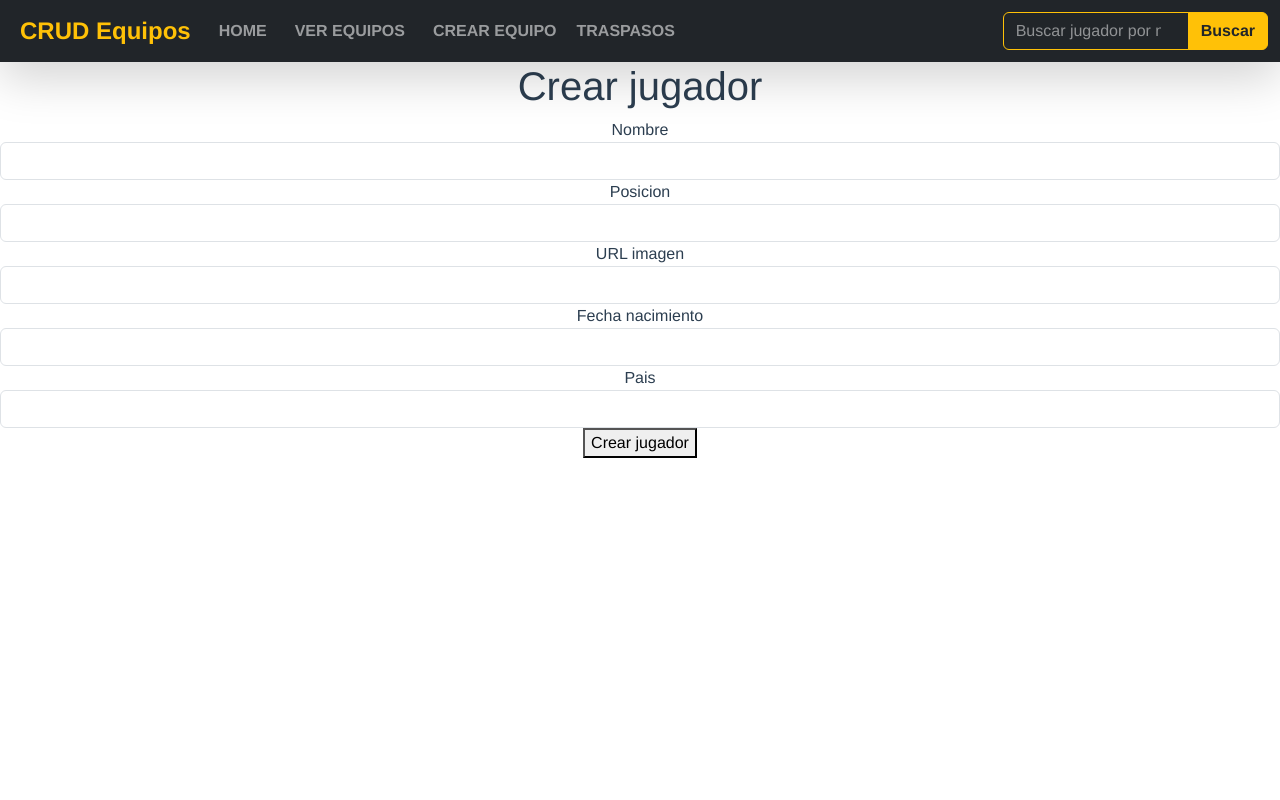
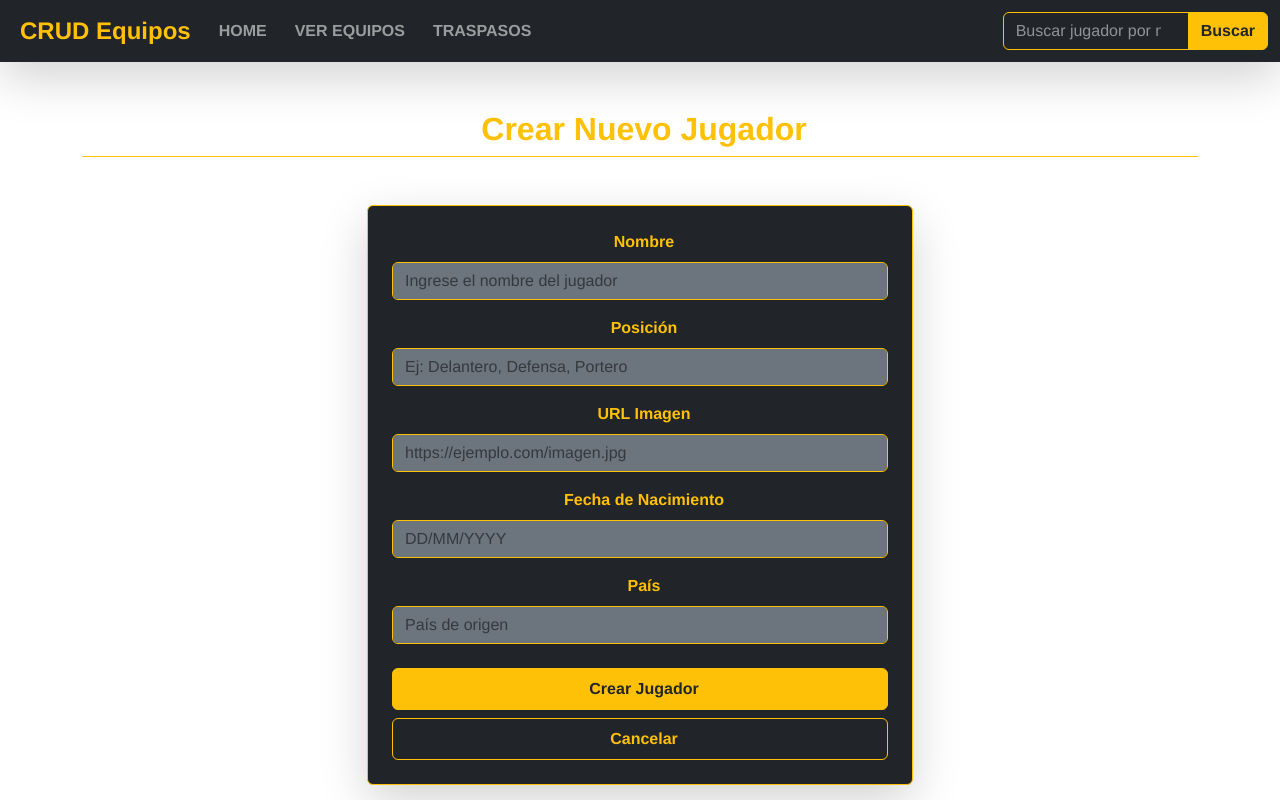
Before and after one commit to Jorgerdzz/vuecrudequipos, a Vue app: page /createjugador/1 in a window 1280 px wide. Built offline with nearby package versions, Linux system fonts and the light colour scheme.

Commit message:
Implementación página home y formulario de creación de jugador modernizado

```diff
--- a/src/components/CrearJugador.vue
+++ b/src/components/CrearJugador.vue
@@ -1,45 +1,123 @@
 <template>
-    <div>
-        <h1>Crear jugador</h1>
+  <div class="container mt-5">
+    <h2
+      class="text-center mb-5 text-warning fw-bold border-bottom border-warning pb-2"
+    >
+      <i class="bi bi-person-plus-fill me-2"></i> Crear Nuevo Jugador
+    </h2>
+
+    <div class="row justify-content-center">
+      <div class="col-lg-6 col-md-8">
+        <div class="card bg-dark text-light border-warning shadow-lg">
+          <div class="card-body p-4">
             <form v-on:submit.prevent="insertJugador()">
-            <label>Nombre</label>
-            <input type="text" v-model="jugador.nombre" class="form-control"/>
-            <label>Posicion</label>
-            <input type="text" v-model="jugador.posicion" class="form-control"/>
-            <label>URL imagen</label>
-            <input type="text" v-model="jugador.imagen" class="form-control"/>
-            <label>Fecha nacimiento</label>
-            <input type="text" v-model="jugador.fechaNacimiento" class="form-control"/>
-            <label>Pais</label>
-            <input type="text" v-model="jugador.pais" class="form-control"/>
-            <button>Crear jugador</button>
+              <div class="mb-3">
+                <label class="form-label text-warning fw-bold">
+                  <i class="bi bi-person-fill me-2"></i>Nombre
+                </label>
+                <input
+                  type="text"
+                  v-model="jugador.nombre"
+                  class="form-control bg-secondary text-light border-warning"
+                  placeholder="Ingrese el nombre del jugador"
+                  required
+                />
+              </div>
+
+              <div class="mb-3">
+                <label class="form-label text-warning fw-bold">
+                  <i class="bi bi-person-badge-fill me-2"></i>Posición
+                </label>
+                <input
+                  type="text"
+                  v-model="jugador.posicion"
+                  class="form-control bg-secondary text-light border-warning"
+                  placeholder="Ej: Delantero, Defensa, Portero"
+                  required
+                />
+              </div>
+
+              <div class="mb-3">
+                <label class="form-label text-warning fw-bold">
+                  <i class="bi bi-image-fill me-2"></i>URL Imagen
+                </label>
+                <input
+                  type="text"
+                  v-model="jugador.imagen"
+                  class="form-control bg-secondary text-light border-warning"
+                  placeholder="https://ejemplo.com/imagen.jpg"
+                  required
+                />
+              </div>
+
+              <div class="mb-3">
+                <label class="form-label text-warning fw-bold">
+                  <i class="bi bi-calendar-fill me-2"></i>Fecha de Nacimiento
+                </label>
+                <input
+                  type="text"
+                  v-model="jugador.fechaNacimiento"
+                  class="form-control bg-secondary text-light border-warning"
+                  placeholder="DD/MM/YYYY"
+                  required
+                />
+              </div>
+
+              <div class="mb-4">
+                <label class="form-label text-warning fw-bold">
+                  <i class="bi bi-globe me-2"></i>País
+                </label>
+                <input
+                  type="text"
+                  v-model="jugador.pais"
+                  class="form-control bg-secondary text-light border-warning"
+                  placeholder="País de origen"
+                  required
+                />
+              </div>
+
+              <div class="d-grid gap-2">
+                <button class="btn btn-warning fw-bold text-dark py-2">
+                  <i class="bi bi-check-circle-fill me-2"></i>Crear Jugador
+                </button>
+                <router-link
+                  :to="'/jugadores/' + $route.params.idequipo"
+                  class="btn btn-outline-warning fw-bold py-2"
+                >
+                  <i class="bi bi-arrow-left-circle-fill me-2"></i>Cancelar
+                </router-link>
+              </div>
             </form>
+          </div>
+        </div>
+      </div>
+    </div>
   </div>
 </template>
 
 <script>
-import ServiceEquipos from '@/services/ServiceEquipos'
+import ServiceEquipos from "@/services/ServiceEquipos";
 const service = new ServiceEquipos();
-    export default{
+export default {
   name: "CrearJugador",
-        data(){
-            return{
-                jugador:{
+  data() {
+    return {
+      jugador: {
         nombre: "",
         posicion: "",
         imagen: "",
         fechaNacimiento: "",
         pais: "",
-                    idEquipo: this.$route.params.idequipo
-                }
-            }
+        idEquipo: this.$route.params.idequipo,
       },
-        methods:{
-            insertJugador(){
-                service.insertJugador(this.jugador).then(()=>{
+    };
+  },
+  methods: {
+    insertJugador() {
+      service.insertJugador(this.jugador).then(() => {
         this.$router.push("/jugadores/" + this.$route.params.idequipo);
-                })
-            }
-        }
-    }
+      });
+    },
+  },
+};
 </script>
--- a/src/components/HomeComponent.vue
+++ b/src/components/HomeComponent.vue
@@ -1,11 +1,113 @@
 <template>
-    <div>
-        <h1>Estoy en home</h1>
+  <div class="container-fluid min-vh-100 d-flex align-items-center bg-dark">
+    <div class="container">
+      <div class="row justify-content-center text-center">
+        <div class="col-lg-8">
+          <div class="mb-5 animate-fade-in">
+            <i class="bi bi-trophy-fill text-warning display-1 mb-4"></i>
+            <h1 class="display-3 fw-bold text-warning mb-3">
+              Gestor de Equipos
+            </h1>
+            <p class="lead text-white-50 mb-5">
+              Administra tus equipos favoritos, gestiona jugadores y mantén todo
+              organizado en un solo lugar
+            </p>
+          </div>
+
+          <div class="row g-4 mb-5">
+            <div class="col-md-4">
+              <div
+                class="card bg-secondary border-warning shadow-lg h-100 hover-lift"
+              >
+                <div class="card-body p-4 text-center">
+                  <i class="bi bi-list-task text-warning fs-1 mb-3"></i>
+                  <h5 class="text-warning fw-bold mb-2">Gestión de Equipos</h5>
+                  <p class="text-white-50 small">
+                    Visualiza y administra todos tus equipos deportivos
+                  </p>
+                </div>
+              </div>
+            </div>
+
+            <div class="col-md-4">
+              <div
+                class="card bg-secondary border-warning shadow-lg h-100 hover-lift"
+              >
+                <div class="card-body p-4 text-center">
+                  <i class="bi bi-people-fill text-warning fs-1 mb-3"></i>
+                  <h5 class="text-warning fw-bold mb-2">
+                    Control de Jugadores
+                  </h5>
+                  <p class="text-white-50 small">
+                    Añade, edita y elimina jugadores de tus plantillas
+                  </p>
+                </div>
+              </div>
+            </div>
+
+            <div class="col-md-4">
+              <div
+                class="card bg-secondary border-warning shadow-lg h-100 hover-lift"
+              >
+                <div class="card-body p-4 text-center">
+                  <i class="bi bi-info-circle-fill text-warning fs-1 mb-3"></i>
+                  <h5 class="text-warning fw-bold mb-2">
+                    Información Detallada
+                  </h5>
+                  <p class="text-white-50 small">
+                    Accede a todos los detalles de cada jugador
+                  </p>
+                </div>
+              </div>
+            </div>
+          </div>
+
+          <div class="d-grid gap-3 d-md-flex justify-content-md-center">
+            <router-link
+              to="/equipos"
+              class="btn btn-warning btn-lg fw-bold text-dark px-5 py-3 shadow-lg"
+            >
+              <i class="bi bi-arrow-right-circle-fill me-2"></i>Ver Equipos
+            </router-link>
+          </div>
+        </div>
+      </div>
     </div>
+  </div>
 </template>
 
 <script>
-    export default{
-        name: "HomeComponent"
-    }
+export default {
+  name: "HomeComponent",
+};
 </script>
+
+<style scoped>
+.animate-fade-in {
+  animation: fadeIn 1s ease-in;
+}
+
+@keyframes fadeIn {
+  from {
+    opacity: 0;
+    transform: translateY(-20px);
+  }
+  to {
+    opacity: 1;
+    transform: translateY(0);
+  }
+}
+
+.hover-lift {
+  transition: transform 0.3s ease, box-shadow 0.3s ease;
+}
+
+.hover-lift:hover {
+  transform: translateY(-10px);
+  box-shadow: 0 1rem 3rem rgba(255, 193, 7, 0.3) !important;
+}
+
+.min-vh-100 {
+  min-height: 100vh;
+}
+</style>
--- a/src/components/MenuComponent.vue
+++ b/src/components/MenuComponent.vue
@@ -33,13 +33,6 @@
                     <li class="nav-item me-2">
                         <router-link class="nav-link text-uppercase fw-semibold" to="/equipos">
                             <i class="bi bi-list-task me-1"></i> Ver Equipos
-                        </router-link>
-                    </li>
-
-                     <!-- Enlace para Crear un Nuevo Equipo (Ejemplo CRUD) -->
-                    <li class="nav-item">
-                        <router-link class="nav-link text-uppercase fw-semibold" to="/create">
-                            <i class="bi bi-plus-circle-fill me-1"></i> Crear Equipo
                         </router-link>
                     </li>
 
```
Lines whose indentation alone changed are shown as unchanged.
